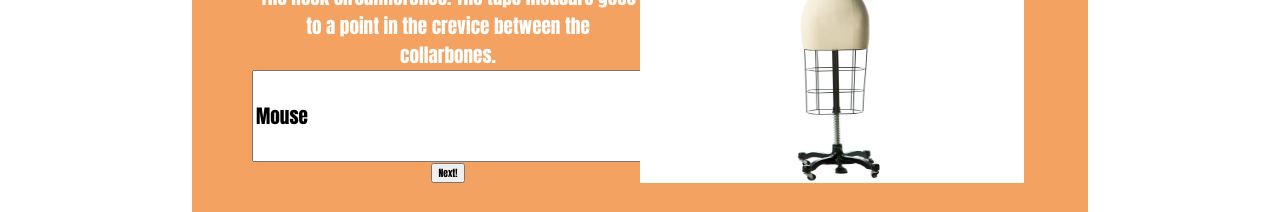
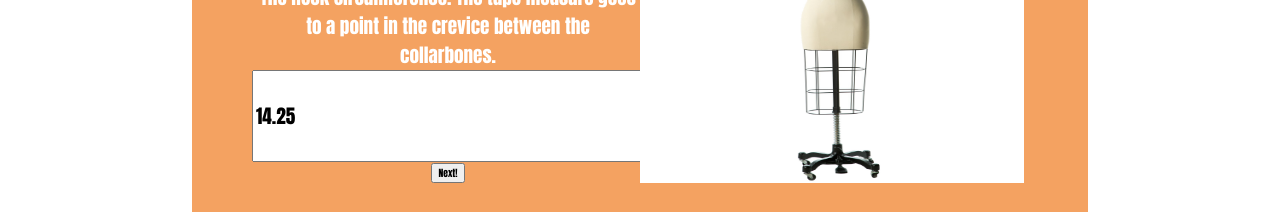
Before and after one commit to preeth1/modsewing, a React (Create React App) app: page /getMeasurements in a window 1280 px wide. Shown: the part 401-613 px from the top of the page. Built offline with nearby package versions, Linux system fonts and the light colour scheme.

Commit message:
Can update sizes with this

```diff
--- a/src/measurementTutorial.js
+++ b/src/measurementTutorial.js
@@ -5,16 +5,17 @@ class TutorialPage extends Component {
 
 state = {
     measurementIndex: 0,
+    measurements: MEASUREMENTS
   }
-    updateSize = (name, value) => {
-    const newMeas = this.state.measurements;
-    newMeas[name].measurement = value
-    this.setState({measurements: newMeas});
+    updateSize = (value) => {
+      console.log(value)
+      let newMeas = this.state.measurements;
+      newMeas[this.state.measurementIndex].measurement = value
+      this.setState({measurements: newMeas});
   }
 
-  handleFocusFn = (measurementInfo) => {
-    this.setState({displayImage: measurementInfo.image});
-    this.setState({imageDescription: measurementInfo.helpText});
+  handleChange = (event) => {
+    this.updateSize(event.currentTarget.value);
   }
 
   handleClick = () => {
@@ -33,7 +34,7 @@ state = {
             <div className="MeasurementDescription">
               { MEASUREMENTS[this.state.measurementIndex].helpText }
             </div>
-            <input className="MeasurementLabel" type="text" name="LastName" value="Mouse"/>
+            <input className="MeasurementLabel" onChange={this.handleChange} type="text" name="value" value={MEASUREMENTS[this.state.measurementIndex].measurement}/>
             <button type="button" onClick={ this.handleClick }>Next!</button>
           </div>
           <img className="MeasurementImage" src={ MEASUREMENTS[this.state.measurementIndex].image } alt="instruction"/>
```
